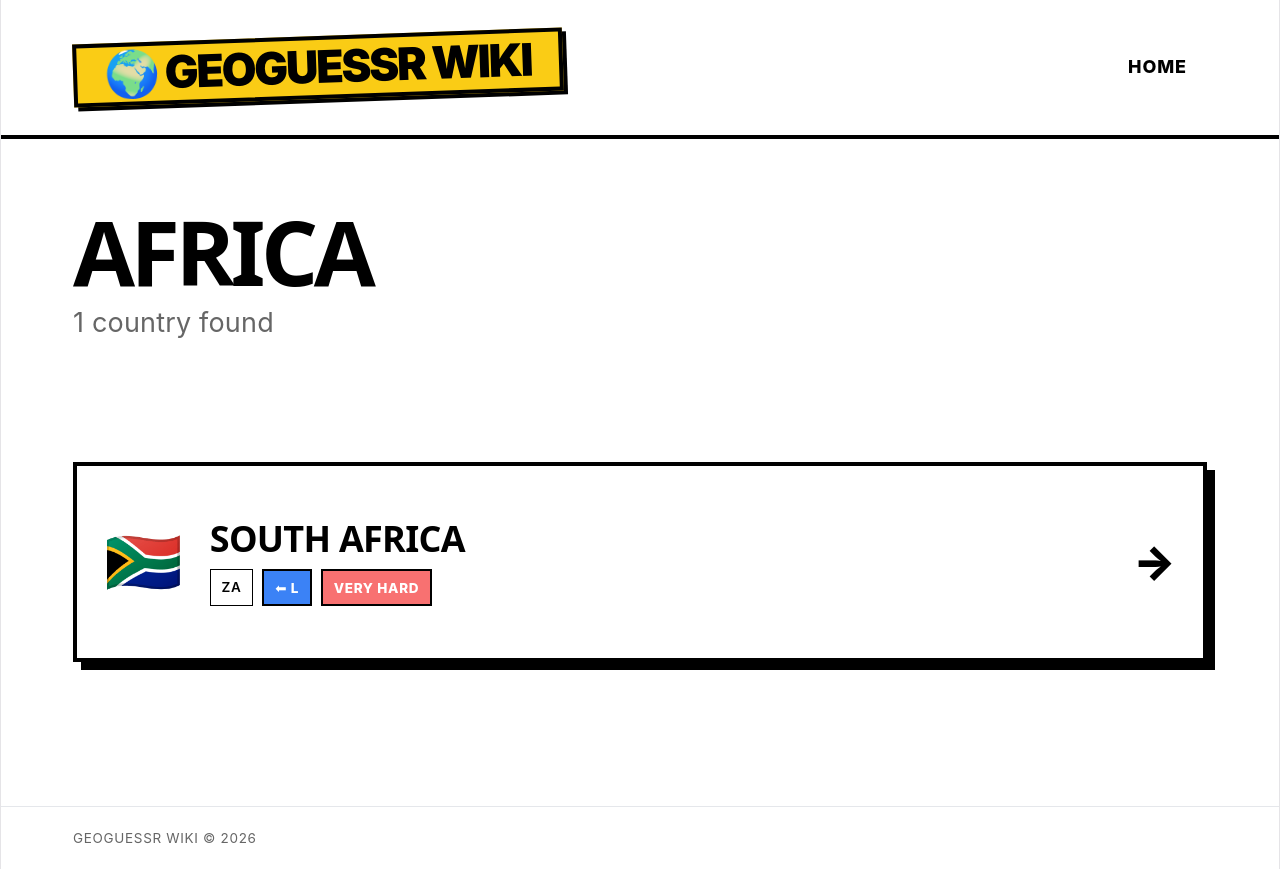
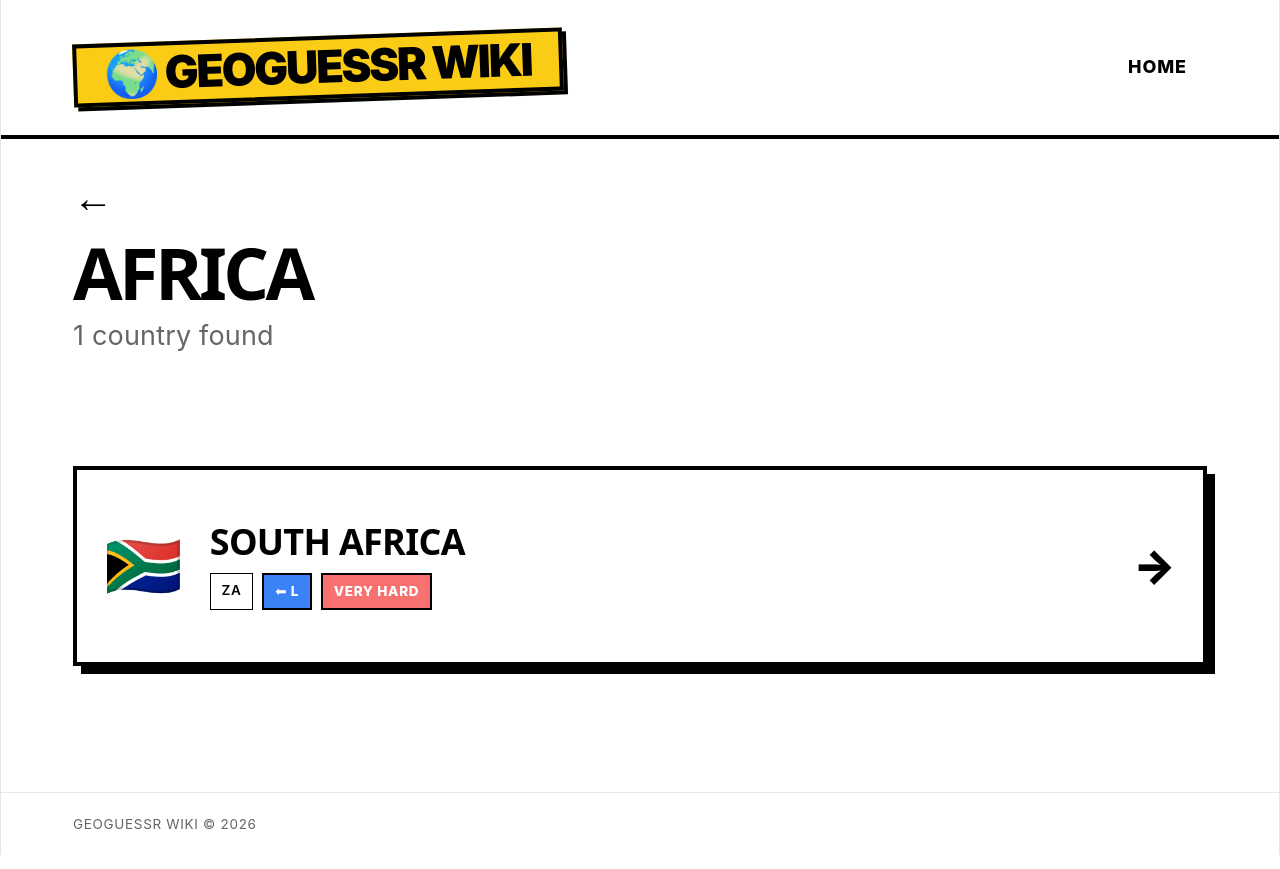
Before and after one commit to leireomadina/geoguessr-wiki, a React (Vite) app: page /continent/Africa in a window 1280 px wide. Built offline with nearby package versions, Linux system fonts and the light colour scheme.

Commit message:
Add go back button and format country count utils

```diff
--- a/src/pages/ContinentDetail.tsx
+++ b/src/pages/ContinentDetail.tsx
@@ -1,24 +1,33 @@
 import React from "react";
-import { useParams, Link } from "react-router-dom";
+import { useParams, Link, useNavigate } from "react-router-dom";
 import { countries } from "../data/countries";
-import { getFlagEmoji, sortCountriesByName } from "../utils/countryUtils";
+import {
+  getFlagEmoji,
+  sortCountriesByName,
+  formatCountryCount,
+} from "../utils/countryUtils";
 import "../styles/ContinentDetail.css";
 
 const ContinentDetail: React.FC = () => {
   const { continentName } = useParams<{ continentName: string }>();
+  const navigate = useNavigate();
 
   const countriesInContinent = sortCountriesByName(
-    countries.filter((country) => country.continent === continentName)
+    countries.filter((country) => country.continent === continentName),
   );
+
+  const getStatsText = () => {
+    return `${formatCountryCount(countriesInContinent.length)} found`;
+  };
 
   return (
     <div className="continent-detail-container">
       <section className="hero">
+        <button onClick={() => navigate(-1)} className="back-arrow-btn">
+          ←
+        </button>
         <h1>{continentName}</h1>
-        <p>
-          {countriesInContinent.length}{" "}
-          {countriesInContinent.length === 1 ? "country" : "countries"} found
-        </p>
+        <p>{getStatsText()}</p>
       </section>
 
       <div className="country-grid">
--- a/src/pages/Home.tsx
+++ b/src/pages/Home.tsx
@@ -1,13 +1,19 @@
 import React from "react";
 import { Link } from "react-router-dom";
 import { countries } from "../data/countries";
+import { formatCountryCount } from "../utils/countryUtils";
 import "../styles/Home.css";
 
 const Home: React.FC = () => {
   // Get unique continents from our data and sort them
-  const continents = Array.from(
-    new Set(countries.map((country) => country.continent)),
-  ).sort();
+  const continents = Array.from(new Set(countries.map((c) => c.continent)))
+    .sort((a, b) => a.localeCompare(b));
+
+  const getCountryCountText = (continent: string) => {
+    const count = countries.filter((c) => c.continent === continent).length;
+    return formatCountryCount(count);
+  };
+
 
   return (
     <div className="home-container">
@@ -28,8 +34,7 @@ const Home: React.FC = () => {
             <div className="continent-card-content">
               <h2>{continent}</h2>
               <span className="country-count">
-                {countries.filter((c) => c.continent === continent).length}{" "}
-                Countries
+                {getCountryCountText(continent)}
               </span>
             </div>
             <div className="card-arrow">→</div>
--- a/src/styles/ContinentDetail.css
+++ b/src/styles/ContinentDetail.css
@@ -1,8 +1,41 @@
 .continent-detail-container {
   display: flex;
   flex-direction: column;
-  gap: 3rem;
-  padding-bottom: 4rem;
+  gap: 2.5rem;
+  padding-bottom: 3rem;
+  position: relative;
+}
+
+.hero {
+  padding: 2rem 0;
+}
+
+.hero h1 {
+  font-size: 4rem;
+  font-weight: 900;
+  margin: 0.5rem 0;
+  letter-spacing: -0.05em;
+  line-height: 0.9;
+  text-transform: uppercase;
+  color: #000000;
+}
+
+.back-arrow-btn {
+  background: none;
+  border: none;
+  padding: 0;
+  margin: 0 0 0.5rem 0;
+  font-size: 2.25rem;
+  font-weight: 900;
+  color: var(--bg-dark);
+  cursor: pointer;
+  display: inline-flex;
+  transition: all 0.2s;
+}
+
+.back-arrow-btn:hover {
+  color: #4c1d95;
+  transform: translateX(-8px);
 }
 
 .country-grid {
--- a/src/utils/countryUtils.ts
+++ b/src/utils/countryUtils.ts
@@ -19,6 +19,13 @@ export const getFlagEmoji = (countryCode: string): string => {
 };
 
 /**
+ * Returns a formatted string for the country count (e.g., "1 country" or "5 countries").
+ */
+export const formatCountryCount = (count: number): string => {
+  return `${count} ${count === 1 ? "country" : "countries"}`;
+};
+
+/**
  * Sorts an array of countries alphabetically by name.
  */
 export const sortCountriesByName = (countries: Country[]): Country[] => {
```
